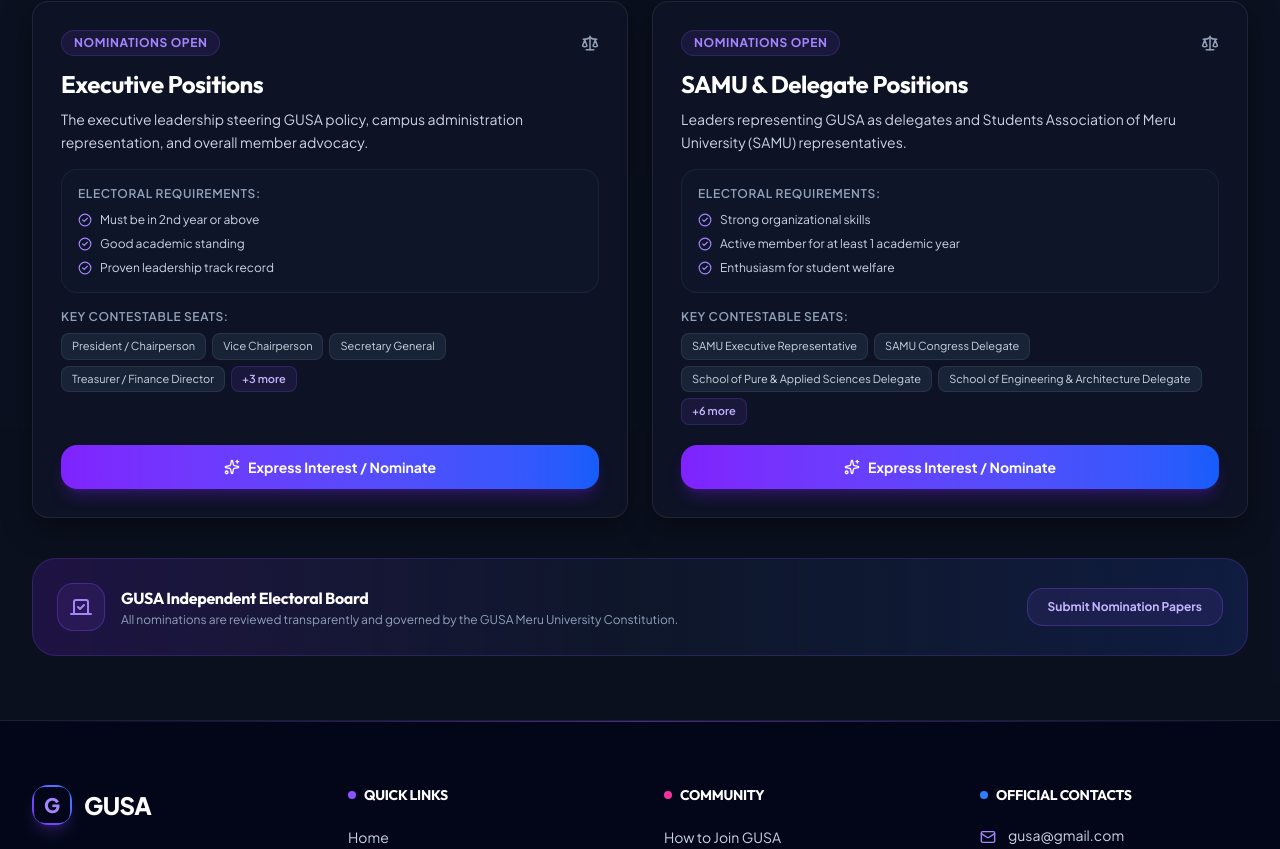
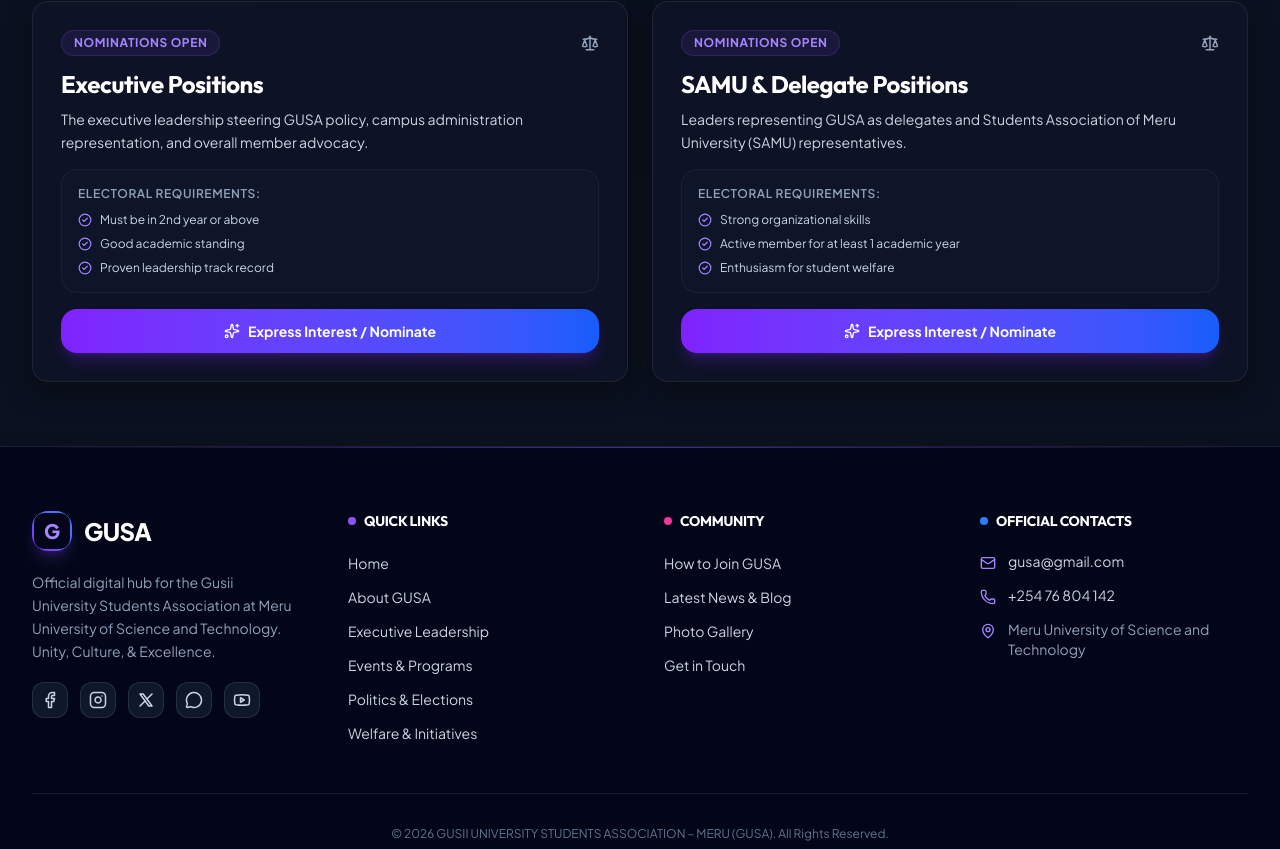
Before and after one commit to Omwenga75/gusa, a Next.js app: page /politics in a window 1280 px wide. Shown: the part 588-1437 px from the top of the page. Built offline with nearby package versions, Linux system fonts and the light colour scheme.

Commit message:
fix(politics): remove contestable seats pill badges and electoral board notice banner

```diff
--- a/src/app/politics/PoliticsClient.tsx
+++ b/src/app/politics/PoliticsClient.tsx
@@ -318,27 +318,6 @@ export default function PoliticsClient() {
                           ))}
                         </ul>
                       </div>
-
-                      <div className="mb-5">
-                        <p className="text-xs font-semibold text-slate-400 uppercase tracking-wider mb-2">
-                          Key Contestable Seats:
-                        </p>
-                        <div className="flex flex-wrap gap-1.5">
-                          {pos.availableSeats.slice(0, 4).map((seat, sIdx) => (
-                            <span
-                              key={sIdx}
-                              className="text-[11px] bg-slate-800/80 text-slate-300 border border-slate-700/60 px-2.5 py-1 rounded-md"
-                            >
-                              {seat}
-                            </span>
-                          ))}
-                          {pos.availableSeats.length > 4 && (
-                            <span className="text-[11px] bg-violet-500/10 text-violet-300 border border-violet-500/20 px-2.5 py-1 rounded-md font-semibold">
-                              +{pos.availableSeats.length - 4} more
-                            </span>
-                          )}
-                        </div>
-                      </div>
                     </div>
 
                     <button
@@ -350,28 +329,6 @@ export default function PoliticsClient() {
                     </button>
                   </div>
                 ))}
-              </div>
-
-              {/* Call to action notice banner */}
-              <div className="mt-10 p-6 rounded-2xl bg-gradient-to-r from-violet-900/30 via-slate-900 to-blue-900/30 border border-violet-500/20 flex flex-col md:flex-row items-center justify-between gap-4 text-center md:text-left">
-                <div className="flex items-center gap-4">
-                  <div className="w-12 h-12 rounded-xl bg-violet-500/10 border border-violet-500/30 flex items-center justify-center text-violet-400 flex-shrink-0 mx-auto md:mx-0">
-                    <Vote size={24} />
-                  </div>
-                  <div>
-                    <h4 className="text-base font-bold text-white">GUSA Independent Electoral Board</h4>
-                    <p className="text-xs text-slate-400 mt-0.5">
-                      All nominations are reviewed transparently and governed by the GUSA Meru University Constitution.
-                    </p>
-                  </div>
-                </div>
-                <button
-                  type="button"
-                  onClick={() => handleOpenModal('Executive Positions')}
-                  className="px-5 py-2.5 rounded-xl text-xs font-bold text-violet-300 bg-violet-500/10 hover:bg-violet-500/20 border border-violet-500/30 transition-all cursor-pointer whitespace-nowrap"
-                >
-                  Submit Nomination Papers
-                </button>
               </div>
             </div>
           )}
```
